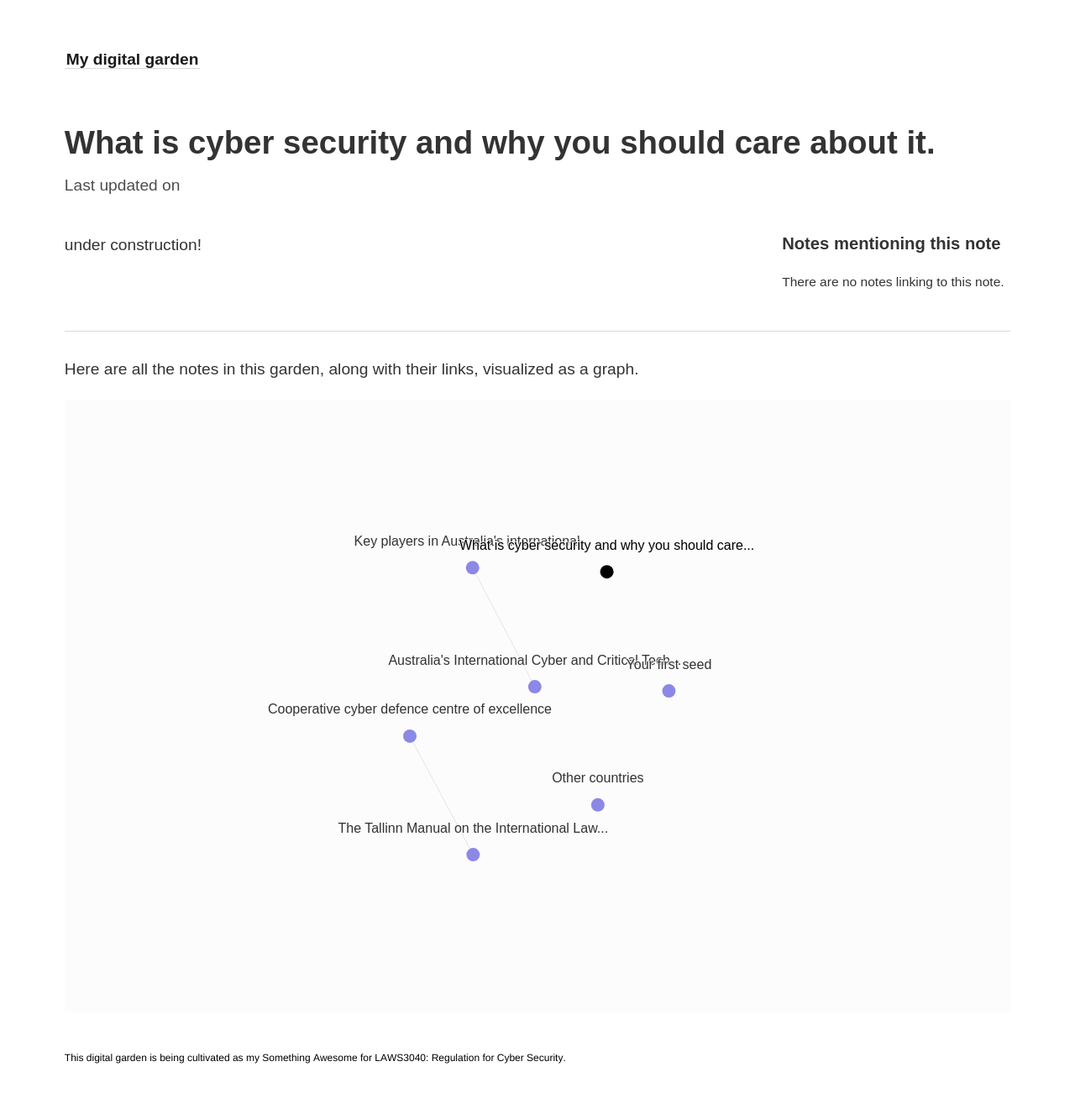
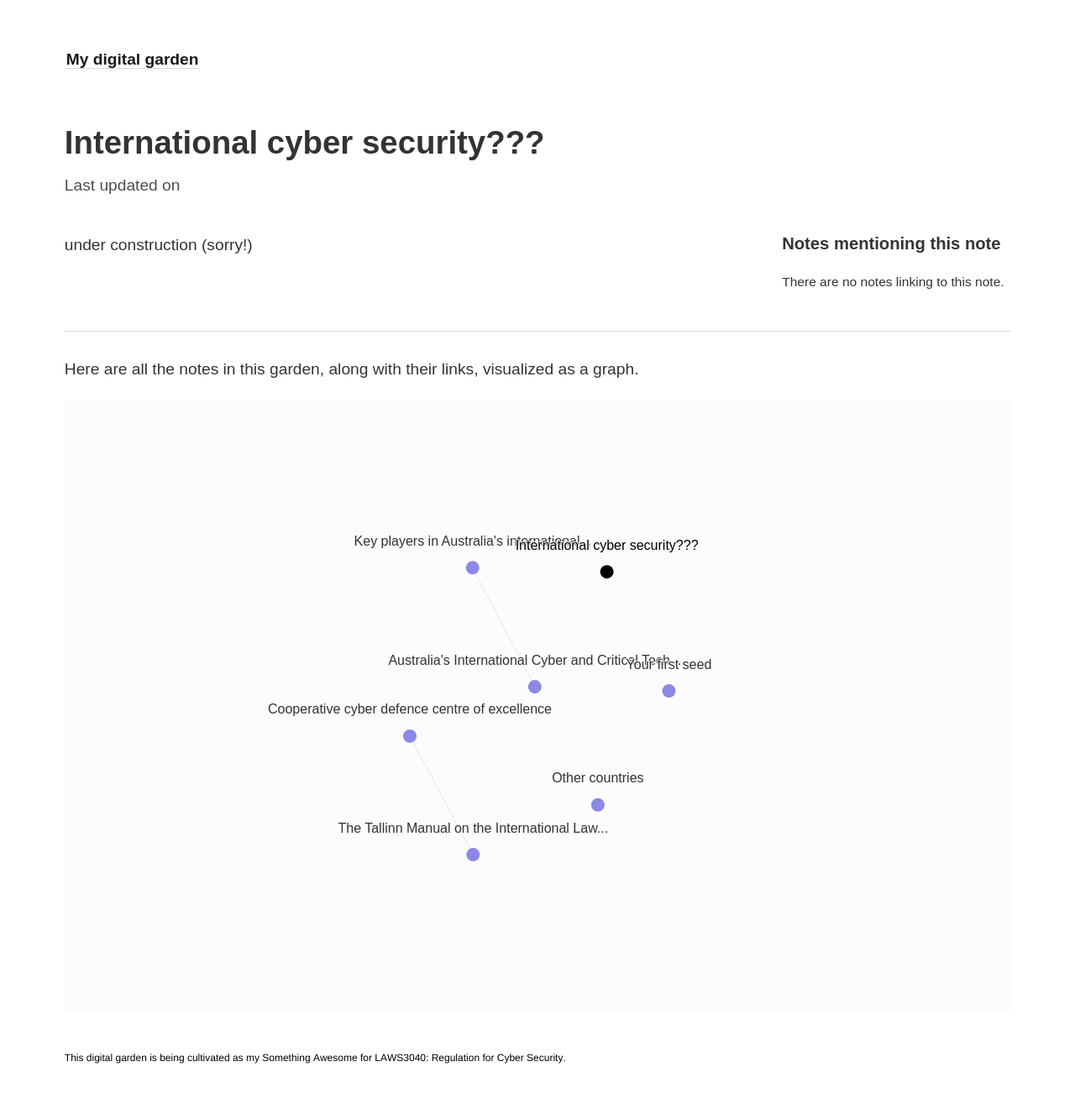
Before and after one commit to ctr-l/digital-garden, a Jekyll site: the page built from _notes/what is cyber security.md, in a window 1280 px wide. Shown: the whole page at 84% size. Built offline with Jekyll 4.4.1, drawn with Linux system fonts in a browser that asks for light colours.

Commit message:
Update content

```diff
--- a/_notes/what is cyber security.md
+++ b/_notes/what is cyber security.md
@@ -1,4 +1,4 @@
 ---
-title: What is cyber security and why you should care about it.
+title: International cyber security???
 ---
-under construction!
+under construction (sorry!)
```
Also changed, not shown: _notes/Tallinn Manual.md (+2 -1 lines), 1 other file.
